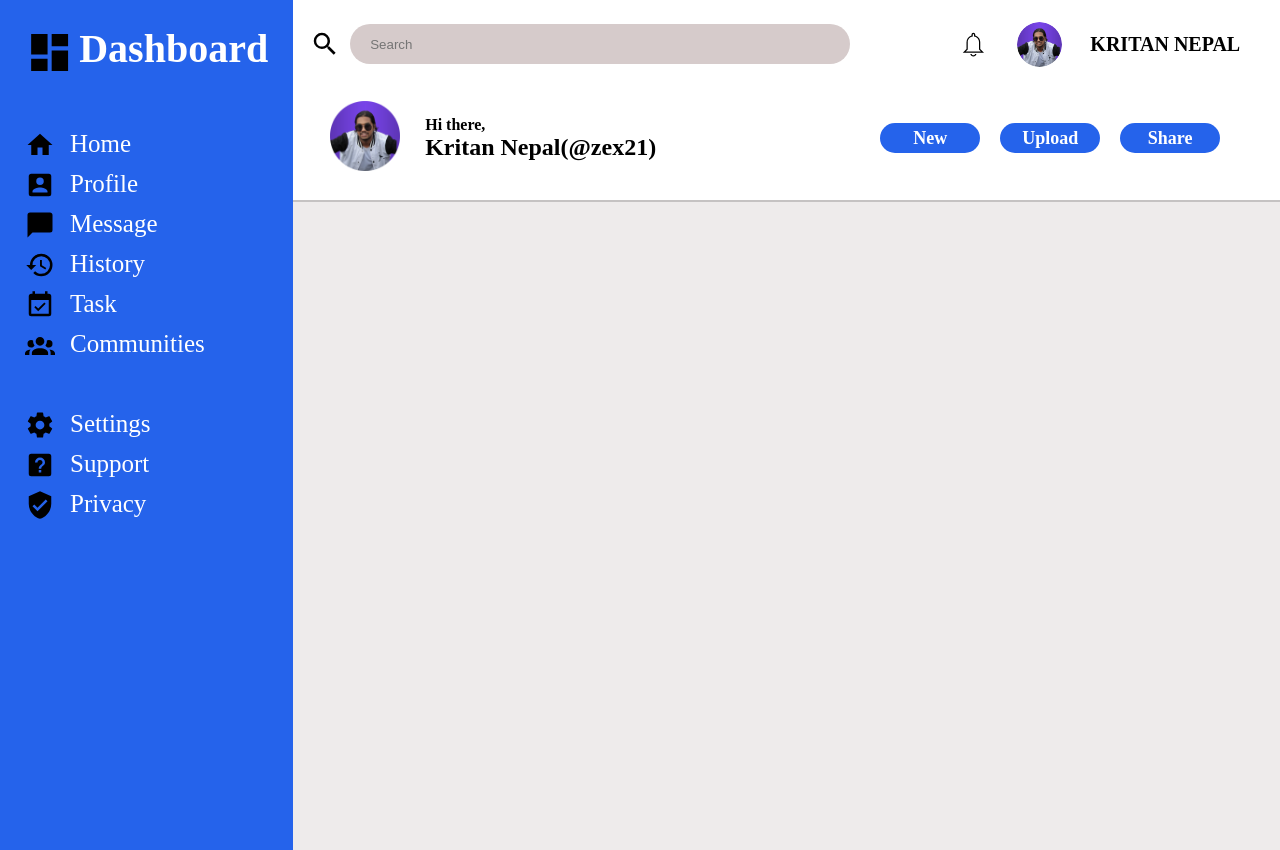
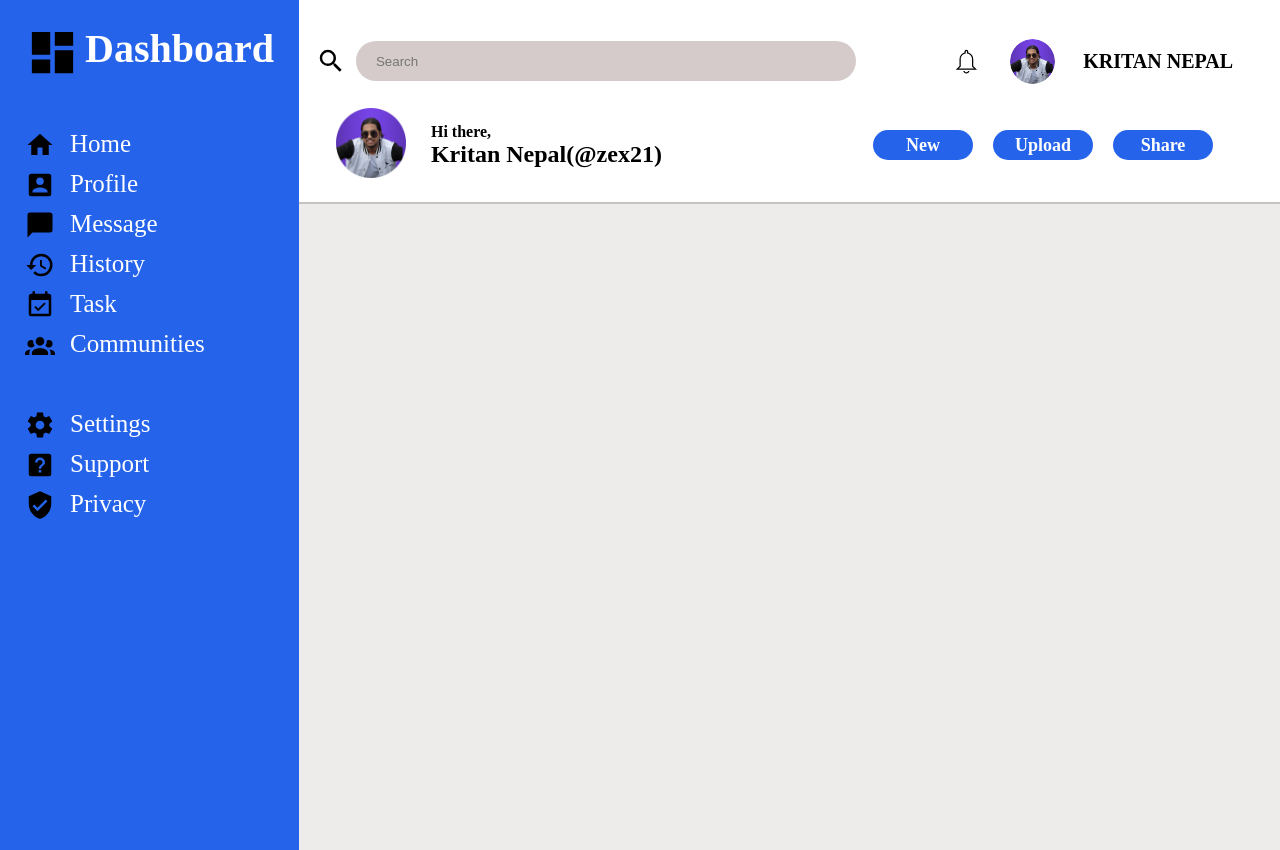
Before and after one commit to Kritan19/Admin-Dashboard, a plain HTML site: page index.html in a window 1280 px wide. Drawn offline with Linux system fonts and the light colour scheme.

Commit message:
fixed layout

```diff
--- a/style.css
+++ b/style.css
@@ -9,12 +9,14 @@ body{
 }
 #left-side{
     height: 100vh;
-    width:19vw;
+    width:20%;
     background-color: #2563eb;
     padding: 25px;
     color: white;
     font-size: 25px;
     gap: 50px;
+    grid-row-start: 1;
+    grid-row-end: 3;
 }
 #left-side svg{
     width: 30px;
@@ -54,15 +56,15 @@ body{
     text-decoration: underline;
     display: flex;
 }
+#right-side{
+    width: 80%;
+}
 .header{
-    height: 25vh;
-    width: 75vw;
+    grid-column-start: 2;
+    grid-column-end: 3;
     background-color: white;
     box-shadow:  0px 2px rgba(33, 33, 34, 0.2);
-    display: flex;
-    flex-direction: column;
-    padding-left: 17px;
-    padding-right: 17px;
+    padding: 17px;
     gap: 20px;
 }
 .header-top{
@@ -72,6 +74,7 @@ body{
     align-items: center;
     gap:50px;
     padding-top: 10px;
+    margin-bottom: 10px;
     justify-content: space-between;
 }
 .header-top-left{
```
Also changed, not shown: index.html (+0 -1 lines).
